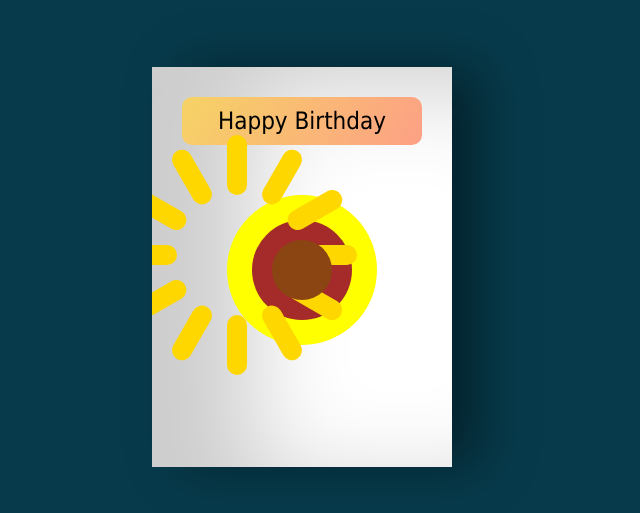
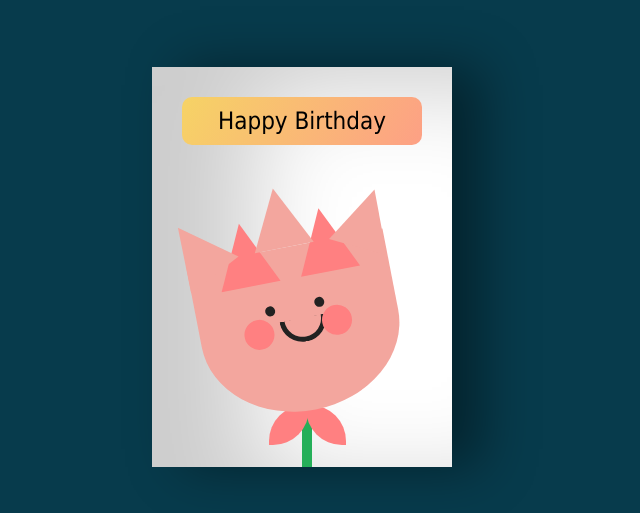
Before and after one commit to sumit539/birthday-card, a React (Create React App) app: page / in a window 1280 px wide. Shown: the part 141-654 px from the top of the page, without its empty margins (338-978 px from the left). Built offline with nearby package versions, Linux system fonts and the light colour scheme; no server answers.

Commit message:
Update App.js

```diff
--- a/src/App.js
+++ b/src/App.js
@@ -9,36 +9,36 @@
 //   );
 // }
 
-// import { useEffect } from "react";
-// import Card from "./card1";
-// import "./tulip1.css";
-// import { logPageView } from "./pageTracker"; // Import the tracking function
-
-// export default function App() {
-//     useEffect(() => {
-//         logPageView(); // Track visits silently in the background
-//     }, []);
-
-//     return (
-//         <div className="App">
-//             <Card />
-//         </div>
-//     );
-// }
-
 import { useEffect } from "react";
-import SunflowerCard from "./sunflowerCard"; // Import the new sunflower component
-import "./sunflower.css"; // Import the sunflower styles
-import { logPageView } from "./pageTracker"; // Tracking function
+import Card from "./card1";
+import "./tulip1.css";
+import { logPageView } from "./pageTracker"; // Import the tracking function
 
 export default function App() {
     useEffect(() => {
-    logPageView(); // Track page view
+        logPageView(); // Track visits silently in the background
     }, []);
 
     return (
         <div className="App">
-      <SunflowerCard />
+            <Card />
         </div>
     );
 }
+
+// import { useEffect } from "react";
+// import SunflowerCard from "./sunflowerCard"; // Import the new sunflower component
+// import "./sunflower.css"; // Import the sunflower styles
+// import { logPageView } from "./pageTracker"; // Tracking function
+
+// export default function App() {
+//   useEffect(() => {
+//     logPageView(); // Track page view
+//   }, []);
+
+//   return (
+//     <div className="App">
+//       <SunflowerCard />
+//     </div>
+//   );
+// }
```
Lines whose indentation alone changed are shown as unchanged.
